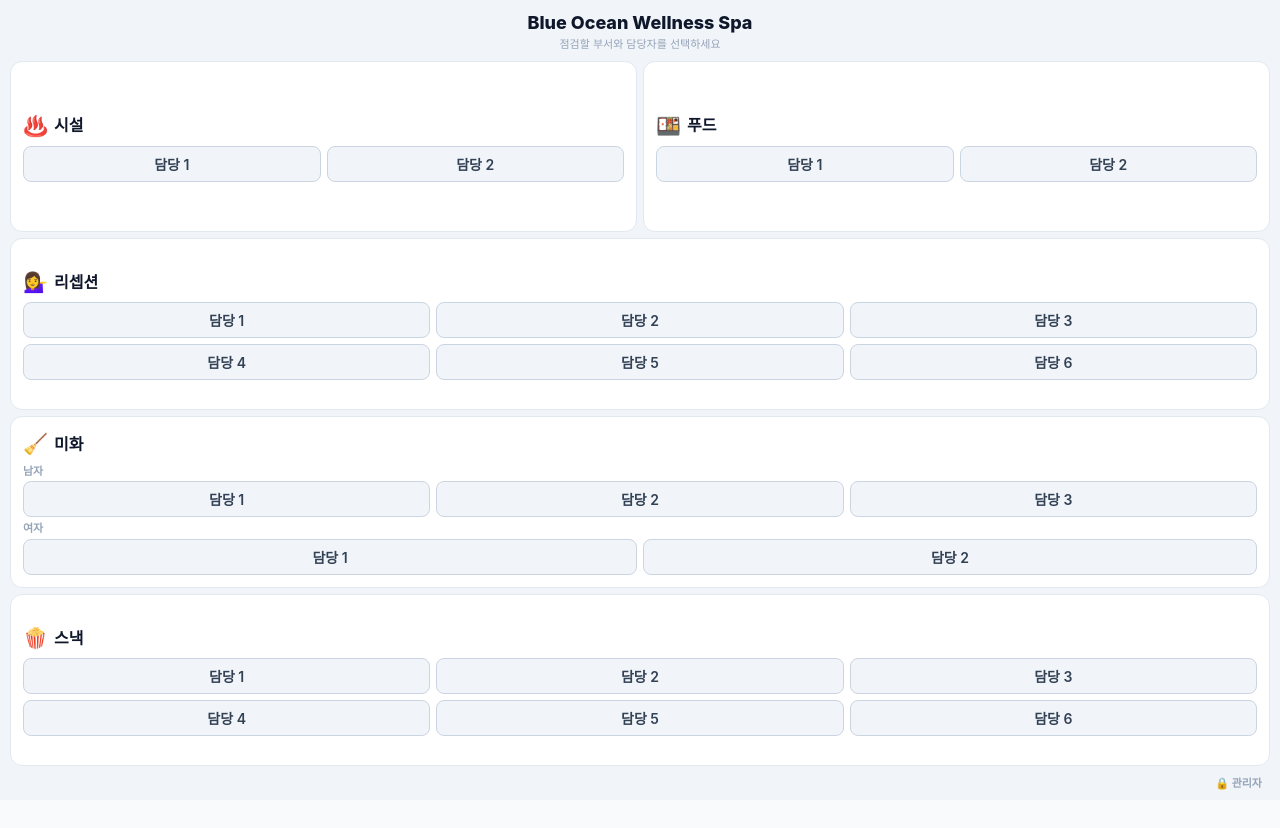
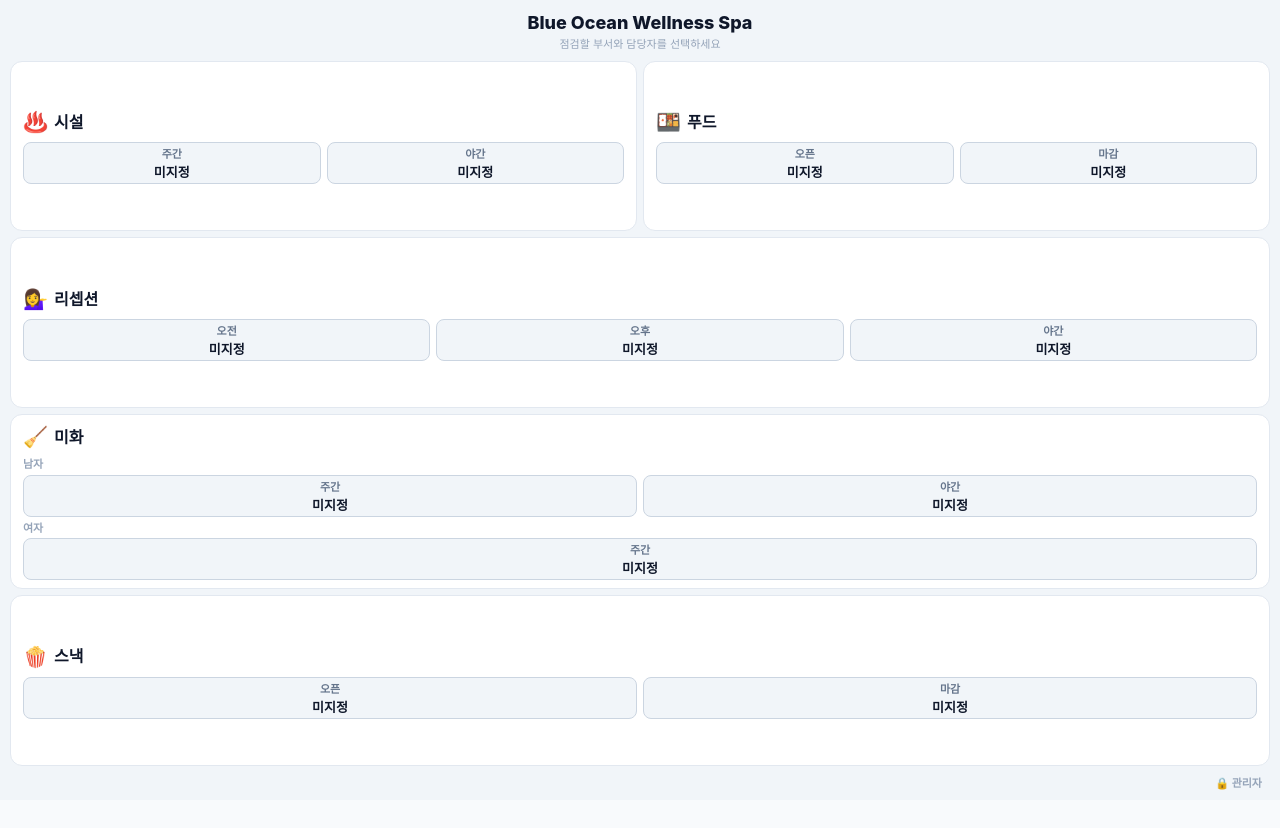
Before and after one commit to 2000BOH/spa-guard, a React (Vite) app: page / in a window 1280 px wide. Shown: the top 828 px of the page. Built offline with nearby package versions, Linux system fonts and the light colour scheme; a web font is replaced by a local one.

Commit message:
feat: Add predefined roles (Day/Night, Open/Close, etc.) and custom name inputs for inspectors

```diff
--- a/src/components/AdminModal.tsx
+++ b/src/components/AdminModal.tsx
@@ -15,16 +15,16 @@ const DEPT_LABELS: Record<DepartmentId, string> = {
 };
 
 const DEFAULT_DEPT_CONFIGS: DeptConfigMap = {
-  facilities: { groups: [{ names: ['담당 1', '담당 2'] }] },
-  reception: { groups: [{ names: ['담당 1', '담당 2', '담당 3', '담당 4', '담당 5', '담당 6'] }] },
+  facilities: { groups: [{ roles: [{ role: '주간', name: '' }, { role: '야간', name: '' }] }] },
+  reception: { groups: [{ roles: [{ role: '오전', name: '' }, { role: '오후', name: '' }, { role: '야간', name: '' }] }] },
   cleaning: {
     groups: [
-      { label: '남자', names: ['담당 1', '담당 2', '담당 3'] },
-      { label: '여자', names: ['담당 1', '담당 2'] }
+      { label: '남자', roles: [{ role: '주간', name: '' }, { role: '야간', name: '' }] },
+      { label: '여자', roles: [{ role: '주간', name: '' }] }
     ]
   },
-  food: { groups: [{ names: ['담당 1', '담당 2'] }] },
-  snack: { groups: [{ names: ['담당 1', '담당 2', '담당 3', '담당 4', '담당 5', '담당 6'] }] }
+  food: { groups: [{ roles: [{ role: '오픈', name: '' }, { role: '마감', name: '' }] }] },
+  snack: { groups: [{ roles: [{ role: '오픈', name: '' }, { role: '마감', name: '' }] }] }
 };
 
 const DEFAULT_SETTINGS: AdminSettings = {
@@ -40,16 +40,17 @@ export function loadAdminSettings(): AdminSettings {
     const saved = localStorage.getItem('spa_admin_settings');
     if (saved) {
       const parsed = JSON.parse(saved);
-      // deptConfigs 병합: 저장된 값이 없는 파트는 기본값으로 채움
       const mergedConfigs: DeptConfigMap = { ...DEFAULT_DEPT_CONFIGS };
+
+      // 하위 호환 처리 및 병합 (새로운 roles 구조가 없으면 기본값 유지)
       if (parsed.deptConfigs) {
         for (const key of Object.keys(DEFAULT_DEPT_CONFIGS) as DepartmentId[]) {
-          if (parsed.deptConfigs[key]) {
-            mergedConfigs[key] = parsed.deptConfigs[key];
+          const pConfig = parsed.deptConfigs[key];
+          if (pConfig && pConfig.groups && pConfig.groups[0] && Array.isArray(pConfig.groups[0].roles)) {
+            mergedConfigs[key] = pConfig;
           }
         }
       }
-      // 하위 호환: 이전 personnel 구조가 남아있을 경우 무시하고 새 구조 사용
       return {
         defaultTargetTemp: parsed.defaultTargetTemp ?? DEFAULT_SETTINGS.defaultTargetTemp,
         defaultBackwashCount: parsed.defaultBackwashCount ?? DEFAULT_SETTINGS.defaultBackwashCount,
@@ -96,31 +97,14 @@ export const AdminModal: React.FC<AdminModalProps> = ({ isOpen, onClose }) => {
     onClose();
   };
 
-  // 그룹 내 특정 인원의 이름 변경
-  const updateName = (dept: DepartmentId, groupIdx: number, nameIdx: number, name: string) => {
+  // 그룹 내 특정 역할의 담당자 이름 변경
+  const updateRoleName = (dept: DepartmentId, groupIdx: number, roleIdx: number, name: string) => {
     const newConfigs = { ...settings.deptConfigs };
     const newGroups = newConfigs[dept].groups.map((g, gi) => {
       if (gi !== groupIdx) return g;
-      const newNames = [...g.names];
-      newNames[nameIdx] = name;
-      return { ...g, names: newNames };
-    });
-    newConfigs[dept] = { groups: newGroups };
-    setSettings({ ...settings, deptConfigs: newConfigs });
-  };
-
-  // 그룹 인원 수 변경 (+/-)
-  const changeGroupCount = (dept: DepartmentId, groupIdx: number, delta: number) => {
-    const newConfigs = { ...settings.deptConfigs };
-    const newGroups = newConfigs[dept].groups.map((g, gi) => {
-      if (gi !== groupIdx) return g;
-      const newNames = [...g.names];
-      if (delta > 0 && newNames.length < 10) {
-        newNames.push(`담당 ${newNames.length + 1}`);
-      } else if (delta < 0 && newNames.length > 1) {
-        newNames.pop();
-      }
-      return { ...g, names: newNames };
+      const newRoles = [...g.roles];
+      newRoles[roleIdx] = { ...newRoles[roleIdx], name };
+      return { ...g, roles: newRoles };
     });
     newConfigs[dept] = { groups: newGroups };
     setSettings({ ...settings, deptConfigs: newConfigs });
@@ -129,30 +113,30 @@ export const AdminModal: React.FC<AdminModalProps> = ({ isOpen, onClose }) => {
   const inputStyle: React.CSSProperties = { width: '100%', height: '32px', padding: '0 8px', fontSize: '12px', borderRadius: '5px', border: '1px solid #cbd5e1' };
   const labelStyle: React.CSSProperties = { display: 'block', fontSize: '11px', fontWeight: 700, color: '#334155', marginBottom: '3px' };
   const sectionStyle: React.CSSProperties = { marginBottom: '10px' };
-  const countBtnStyle: React.CSSProperties = { width: '24px', height: '24px', border: '1px solid #cbd5e1', borderRadius: '4px', fontSize: '14px', fontWeight: 700, cursor: 'pointer', background: '#f8fafc', color: '#334155', display: 'inline-flex', alignItems: 'center', justifyContent: 'center' };
 
   const renderGroupEditor = (dept: DepartmentId, group: PersonnelGroup, groupIdx: number) => {
     const groupLabel = group.label ? ` (${group.label})` : '';
     return (
       <div key={groupIdx} style={{ marginBottom: '8px' }}>
-        <div style={{ display: 'flex', alignItems: 'center', justifyContent: 'space-between', marginBottom: '4px' }}>
+        <div style={{ display: 'flex', alignItems: 'center', marginBottom: '4px' }}>
           <span style={{ fontSize: '11px', fontWeight: 600, color: '#475569' }}>
-            {DEPT_LABELS[dept]}{groupLabel} — {group.names.length}명
+            {DEPT_LABELS[dept]}{groupLabel}
           </span>
-          <div style={{ display: 'flex', gap: '4px' }}>
-            <button style={countBtnStyle} onClick={() => changeGroupCount(dept, groupIdx, -1)}>−</button>
-            <button style={countBtnStyle} onClick={() => changeGroupCount(dept, groupIdx, +1)}>+</button>
-          </div>
         </div>
-        <div style={{ display: 'grid', gridTemplateColumns: 'repeat(3, 1fr)', gap: '4px' }}>
-          {group.names.map((name, ni) => (
-            <input
-              key={ni}
-              type="text"
-              value={name}
-              onChange={(e) => updateName(dept, groupIdx, ni, e.target.value)}
-              style={{ ...inputStyle, height: '28px', fontSize: '11px', textAlign: 'center' }}
-            />
+        <div style={{ display: 'grid', gridTemplateColumns: '1fr', gap: '4px' }}>
+          {group.roles.map((r, ri) => (
+            <div key={ri} style={{ display: 'flex', alignItems: 'center', gap: '6px' }}>
+              <div style={{ width: '60px', fontSize: '11px', color: '#64748b', fontWeight: 600, textAlign: 'right' }}>
+                {r.role}
+              </div>
+              <input
+                type="text"
+                placeholder="담당자 이름"
+                value={r.name}
+                onChange={(e) => updateRoleName(dept, groupIdx, ri, e.target.value)}
+                style={{ ...inputStyle, flex: 1, height: '28px', fontSize: '11px' }}
+              />
+            </div>
           ))}
         </div>
       </div>
@@ -235,9 +219,9 @@ export const AdminModal: React.FC<AdminModalProps> = ({ isOpen, onClose }) => {
               </div>
             </div>
 
-            {/* ── 파트별 인원 ── */}
+            {/* ── 파트별 담당자 ── */}
             <h4 style={{ fontSize: '12px', fontWeight: 700, color: '#0f172a', marginBottom: '8px', marginTop: '12px', borderBottom: '1px solid #e2e8f0', paddingBottom: '3px' }}>
-              👥 파트별 점검자 (인원 수 ± 조절 가능)
+              👥 파트별 지정 담당자 입력
             </h4>
 
             {(Object.keys(DEPT_LABELS) as DepartmentId[]).map((dept) => (
--- a/src/components/MainIndex.tsx
+++ b/src/components/MainIndex.tsx
@@ -55,17 +55,19 @@ export const MainIndex: React.FC<MainIndexProps> = ({ onSelectDepartment }) => {
             )}
             <div style={{
               display: 'grid',
-              gridTemplateColumns: (deptId === 'facilities' || deptId === 'food') ? 'repeat(2, 1fr)' : `repeat(${Math.min(group.names.length, 3)}, 1fr)`,
+              gridTemplateColumns: (deptId === 'facilities' || deptId === 'food') ? 'repeat(2, 1fr)' : `repeat(${Math.min(group.roles.length, 3)}, 1fr)`,
               gap: '6px'
             }}>
-              {group.names.map((name, ni) => (
+              {group.roles.map((r, ri) => (
                 <button
-                  key={ni}
-                  onClick={() => onSelectDepartment(deptId, name)}
+                  key={ri}
+                  onClick={() => onSelectDepartment(deptId, r.name || r.role)}
                   style={{
-                    height: '36px',
-                    fontSize: '14px',
-                    fontWeight: 600,
+                    height: '42px',
+                    display: 'flex',
+                    flexDirection: 'column',
+                    alignItems: 'center',
+                    justifyContent: 'center',
                     background: '#f1f5f9',
                     border: '1px solid #cbd5e1',
                     borderRadius: '8px',
@@ -73,10 +75,16 @@ export const MainIndex: React.FC<MainIndexProps> = ({ onSelectDepartment }) => {
                     cursor: 'pointer',
                     whiteSpace: 'nowrap',
                     overflow: 'hidden',
-                    textOverflow: 'ellipsis'
+                    textOverflow: 'ellipsis',
+                    padding: '2px 4px'
                   }}
                 >
-                  {name}
+                  <span style={{ fontSize: '11px', fontWeight: 600, color: '#64748b' }}>
+                    {r.role}
+                  </span>
+                  <span style={{ fontSize: '13px', fontWeight: 700, color: '#0f172a', marginTop: '1px' }}>
+                    {r.name || '미지정'}
+                  </span>
                 </button>
               ))}
             </div>
@@ -109,23 +117,23 @@ export const MainIndex: React.FC<MainIndexProps> = ({ onSelectDepartment }) => {
       {/* ── 파트 카드 그리드 ── */}
       <div style={{ flex: 1, display: 'flex', flexDirection: 'column', gap: '6px', minHeight: 0 }}>
 
-        {/* 행 1: 시설(2명) + 푸드(2명) — 작은 파트끼리 나란히 */}
+        {/* 행 1: 시설 + 푸드 — 작은 파트끼리 나란히 */}
         <div style={{ flex: 1, display: 'flex', gap: '6px' }}>
           <div style={{ flex: 1 }}>{renderCard('facilities')}</div>
           <div style={{ flex: 1 }}>{renderCard('food')}</div>
         </div>
 
-        {/* 행 2: 리셉션(6명) — 전체 너비 */}
+        {/* 행 2: 리셉션 — 전체 너비 */}
         <div style={{ flex: 1 }}>
           {renderCard('reception')}
         </div>
 
-        {/* 행 3: 미화(남3+여2) — 전체 너비 */}
+        {/* 행 3: 미화(남+여) — 전체 너비 */}
         <div style={{ flex: 1 }}>
           {renderCard('cleaning')}
         </div>
 
-        {/* 행 4: 스낵(6명) — 전체 너비 */}
+        {/* 행 4: 스낵 — 전체 너비 */}
         <div style={{ flex: 1 }}>
           {renderCard('snack')}
         </div>
```
Also changed, not shown: src/types/index.ts (+8 -2 lines).
